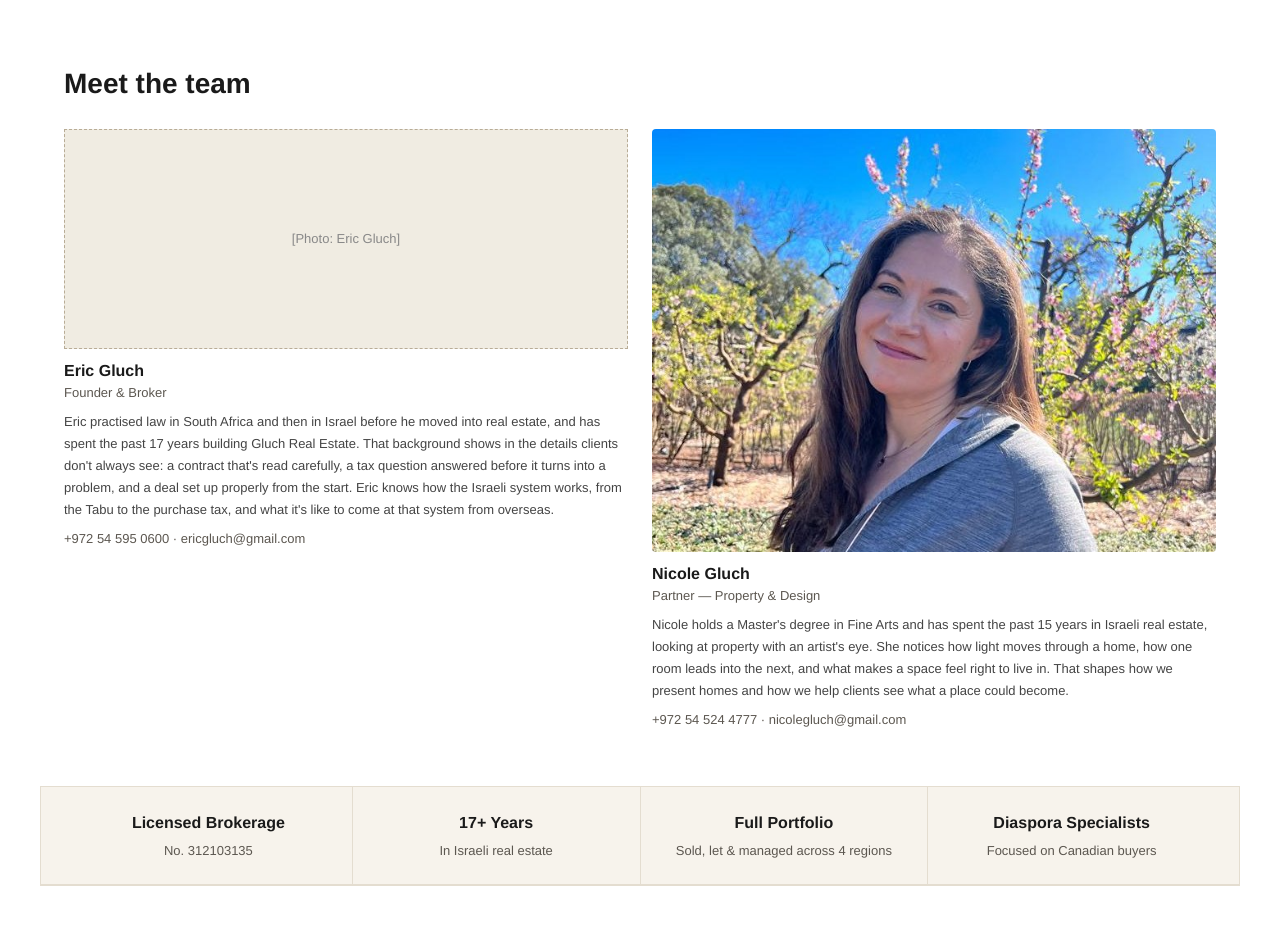
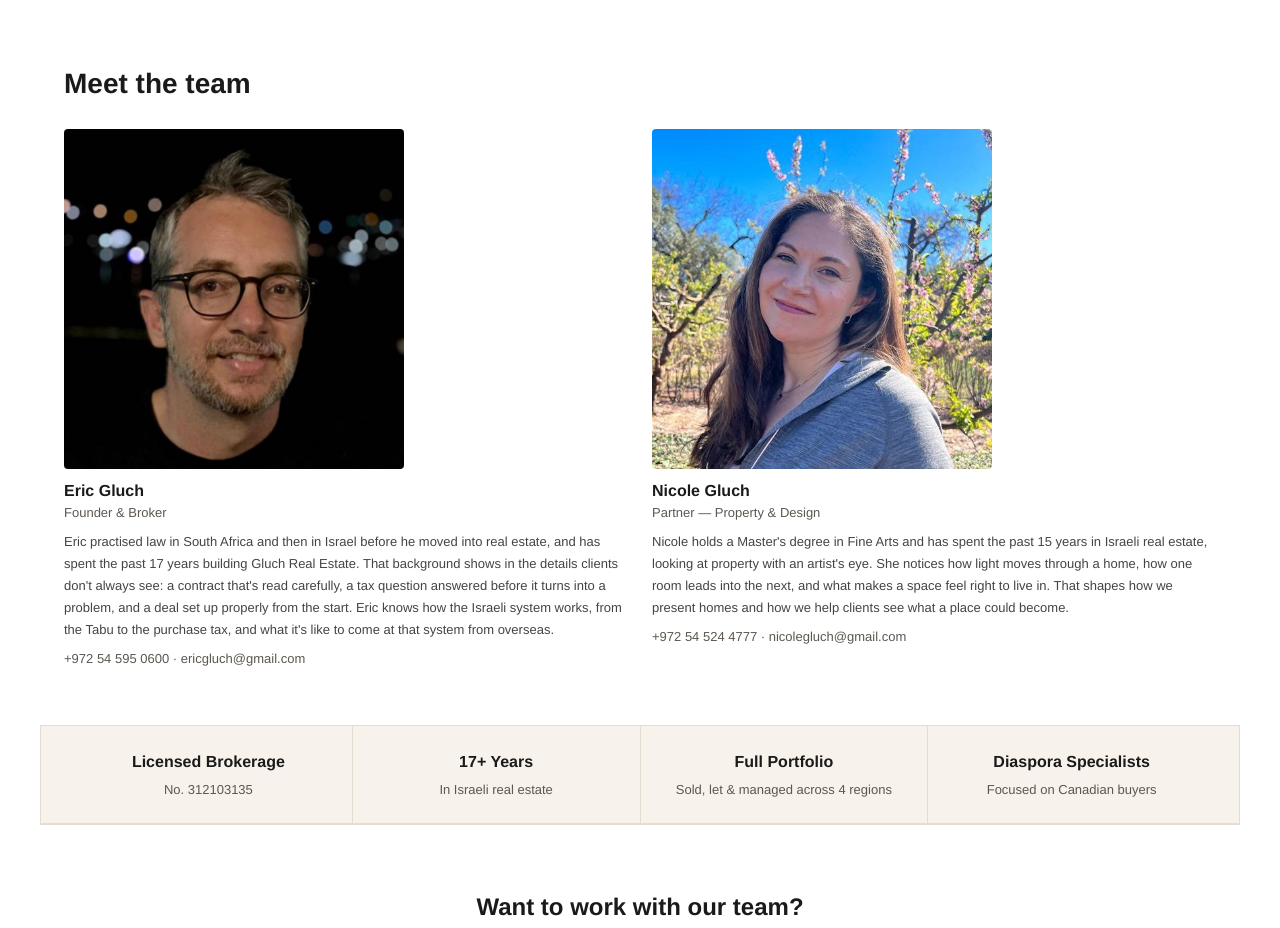
Before and after one commit to yesyon/gluch-estate, a plain HTML site: page about.html in a window 1280 px wide. Shown: the part 1280-2208 px from the top of the page. Drawn offline with Linux system fonts and the light colour scheme.

Commit message:
Add Eric's photo to About Us team section; match photo sizes
Co-Authored-By: Claude Opus 5.5 <noreply@anthropic.com>
Claude-Session: https://claude.ai/code/session_01HJXaMDu3jV4NKCcMHBXKJK

```diff
--- a/about.html
+++ b/about.html
@@ -74,14 +74,14 @@
       <h2 class="section-heading" style="margin-bottom:24px;">Meet the team</h2>
       <div class="grid grid-2">
         <div>
-          <div class="placeholder" style="min-height:220px;margin-bottom:10px;">[Photo: Eric Gluch]</div>
+          <img src="images/eric-gluch.jpg" alt="Eric Gluch" style="width:100%;max-width:340px;aspect-ratio:1/1;object-fit:cover;display:block;border-radius:4px;margin-bottom:10px;">
           <div style="font-weight:700;font-size:16px;">Eric Gluch</div>
           <div style="font-size:13px;color:var(--color-text-secondary);margin-bottom:8px;">Founder &amp; Broker</div>
           <p style="font-size:13px;color:#444;line-height:1.7;">Eric practised law in South Africa and then in Israel before he moved into real estate, and has spent the past 17 years building Gluch Real Estate. That background shows in the details clients don't always see: a contract that's read carefully, a tax question answered before it turns into a problem, and a deal set up properly from the start. Eric knows how the Israeli system works, from the Tabu to the purchase tax, and what it's like to come at that system from overseas.</p>
           <p style="font-size:13px;color:var(--color-text-secondary);margin-top:8px;">+972 54 595 0600 &middot; <a href="mailto:ericgluch@gmail.com" style="text-decoration:none;color:inherit;">ericgluch@gmail.com</a></p>
         </div>
         <div>
-          <img src="images/nicole-gluch.jpg" alt="Nicole Gluch" style="width:100%;aspect-ratio:4/3;object-fit:cover;display:block;border-radius:4px;margin-bottom:10px;">
+          <img src="images/nicole-gluch.jpg" alt="Nicole Gluch" style="width:100%;max-width:340px;aspect-ratio:1/1;object-fit:cover;display:block;border-radius:4px;margin-bottom:10px;">
           <div style="font-weight:700;font-size:16px;">Nicole Gluch</div>
           <div style="font-size:13px;color:var(--color-text-secondary);margin-bottom:8px;">Partner &mdash; Property &amp; Design</div>
           <p style="font-size:13px;color:#444;line-height:1.7;">Nicole holds a Master's degree in Fine Arts and has spent the past 15 years in Israeli real estate, looking at property with an artist's eye. She notices how light moves through a home, how one room leads into the next, and what makes a space feel right to live in. That shapes how we present homes and how we help clients see what a place could become.</p>
```
Also changed, not shown: images/eric-gluch.jpg (added).
